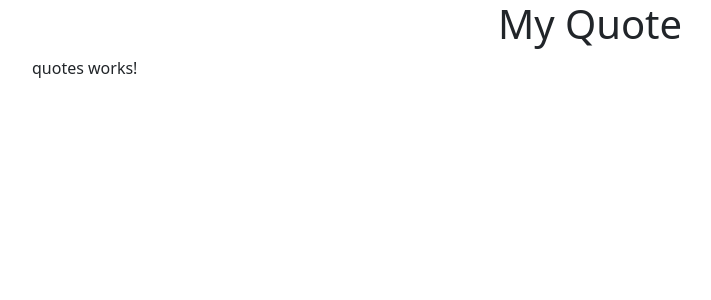
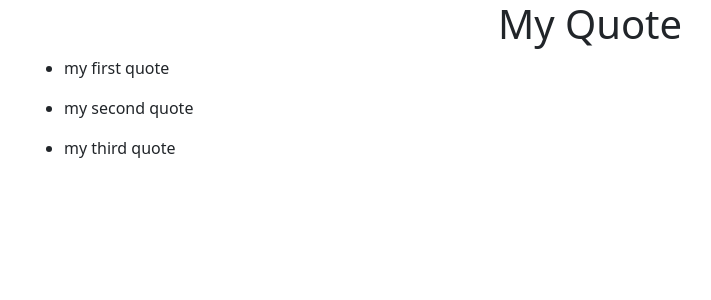
Before and after one commit to C-Ogamba/quotes, an Angular app: page / in a window 1280 px wide. Shown: the top 300 px of the page, without its empty margins (50-761 px from the left). Built offline with nearby package versions, Linux system fonts and the light colour scheme.

Commit message:
feat:display the quotes details

```diff
--- a/src/app/quote.ts
+++ b/src/app/quote.ts
@@ -1,2 +1,12 @@
 export class Quote {
+    id: number;
+    quote: string;
+    like: number;
+    dislike: number;
+    constructor(id:number, quote:string, like: number, dislike: number){
+        this.id = id;
+        this.quote = quote;
+        this.like= like;
+        this.dislike = dislike;
+    }
 }
--- a/src/app/quotes/quotes.component.html
+++ b/src/app/quotes/quotes.component.html
@@ -1 +1,6 @@
-<p>quotes works!</p>
+<div>
+    <ul *ngFor="let quote of quotes">
+        <li>{{ quote.quote }}</li>
+
+    </ul>
+</div>
--- a/src/app/quotes/quotes.component.ts
+++ b/src/app/quotes/quotes.component.ts
@@ -1,15 +1,18 @@
 import { Component, OnInit } from '@angular/core';
-
+import { Quote } from '../quote';
 @Component({
   selector: 'app-quotes',
   templateUrl: './quotes.component.html',
-  styleUrls: ['./quotes.component.css']
+  styleUrls: ['./quotes.component.css'],
 })
 export class QuotesComponent implements OnInit {
+  quotes: Quote[] = [
+    new Quote(1, 'my first quote', 0, 0),
+    new Quote(2, 'my second quote', 0, 0),
+    new Quote(3, 'my third quote', 0, 0),
+  ];
 
-  constructor() { }
+  constructor() {}
 
-  ngOnInit(): void {
-  }
-
+  ngOnInit(): void {}
 }
```
